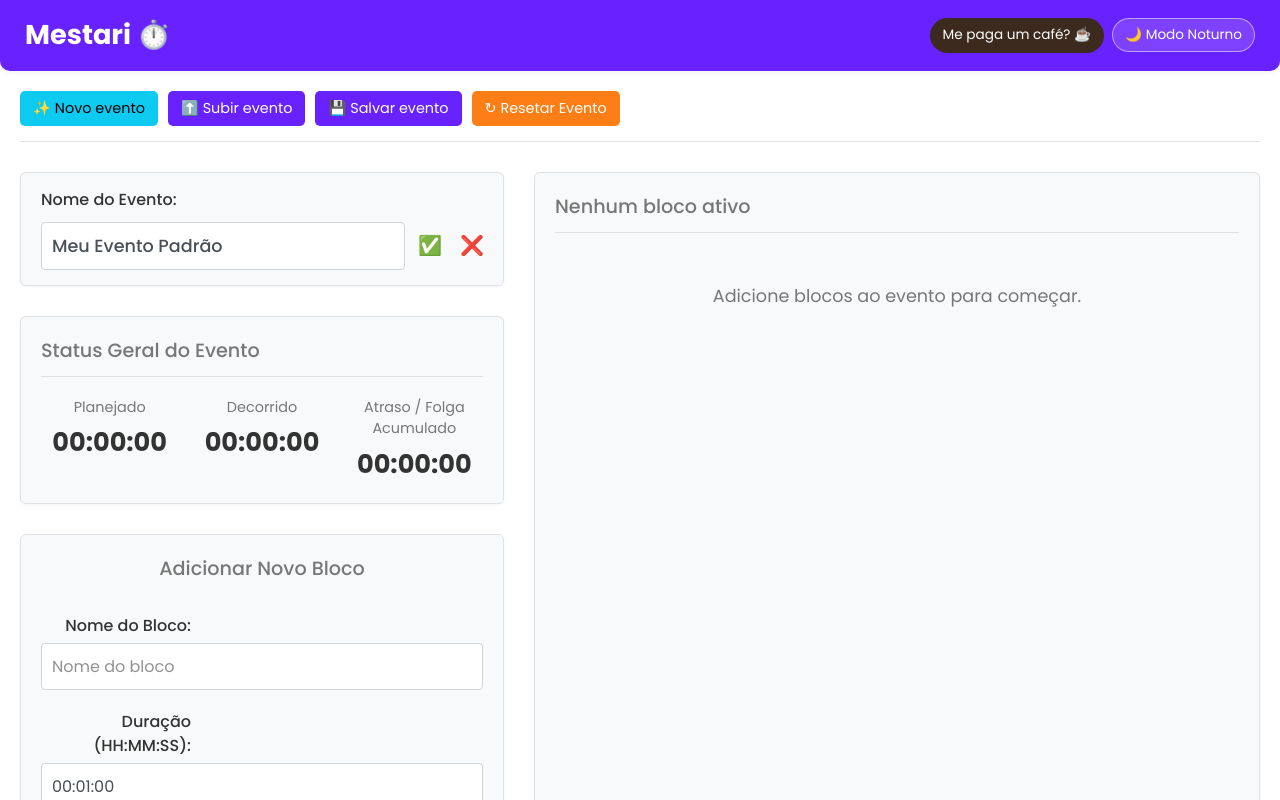
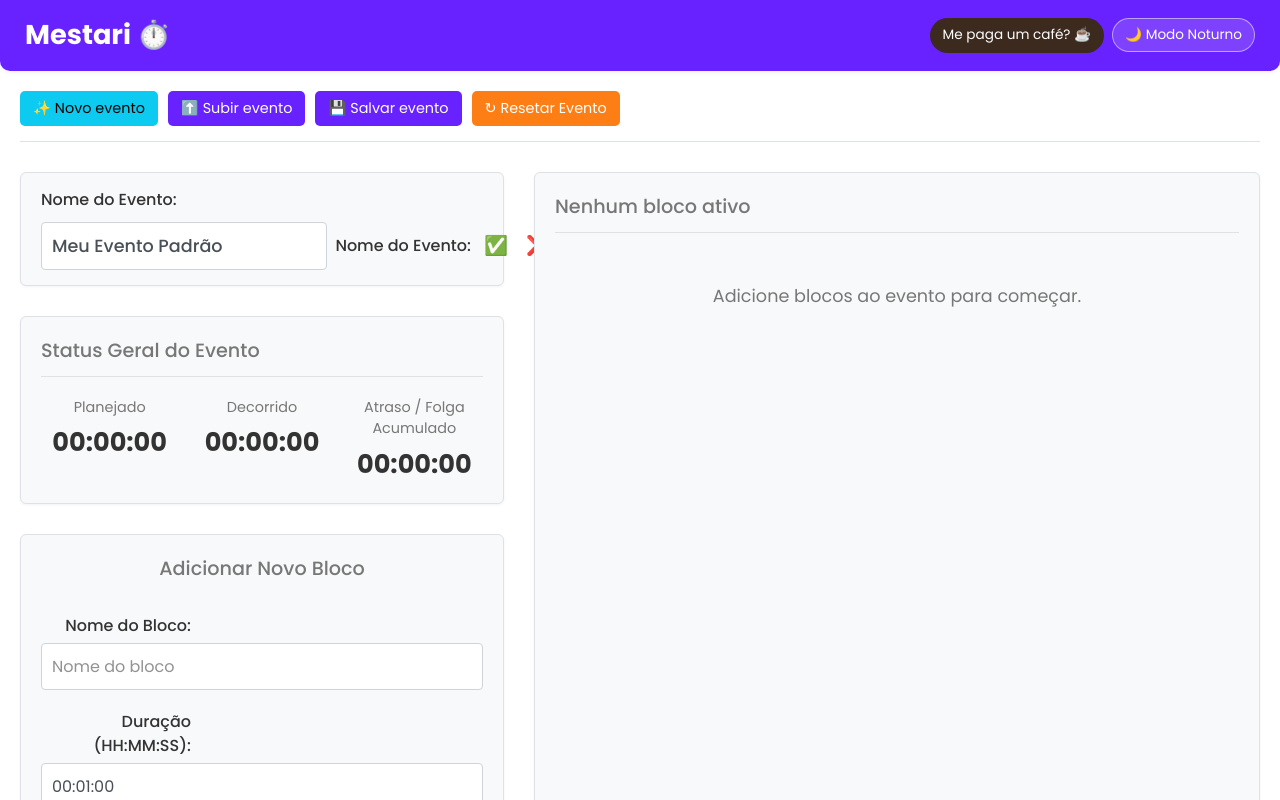
Before and after one commit to rickfre10/mestari, a Vue app: page / in a window 1280 px wide. Both pictures are taken after a click on the button "✏️". Shown: the top 800 px of the page. Built offline with nearby package versions, Linux system fonts and the light colour scheme.

Commit message:
add: a11y compliance

```diff
--- a/src/App.vue
+++ b/src/App.vue
@@ -419,6 +419,9 @@ function toggleTheme() { isDarkMode.value = !isDarkMode.value; }
             ref="eventNameInputRef"
             placeholder="Digite o nome do evento"
           >
+
+          <label for="eventNameInput">Nome do Evento:</label>
+
           <button @click="confirmEditEventName" class="inline-confirm-button" title="Confirmar">✅</button>
           <button @click="cancelEditEventName" class="inline-cancel-button" title="Cancelar">❌</button>
         </div>
```
